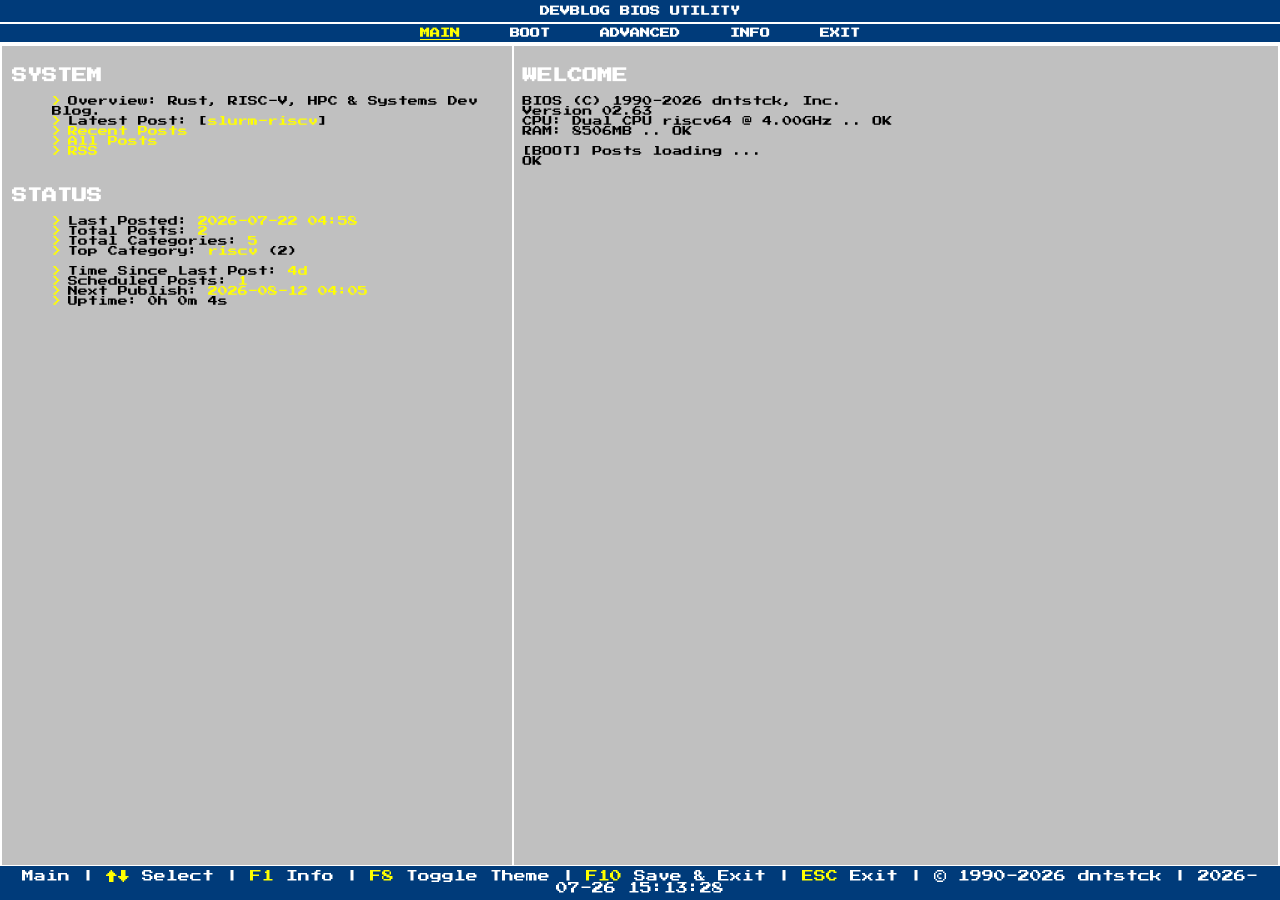
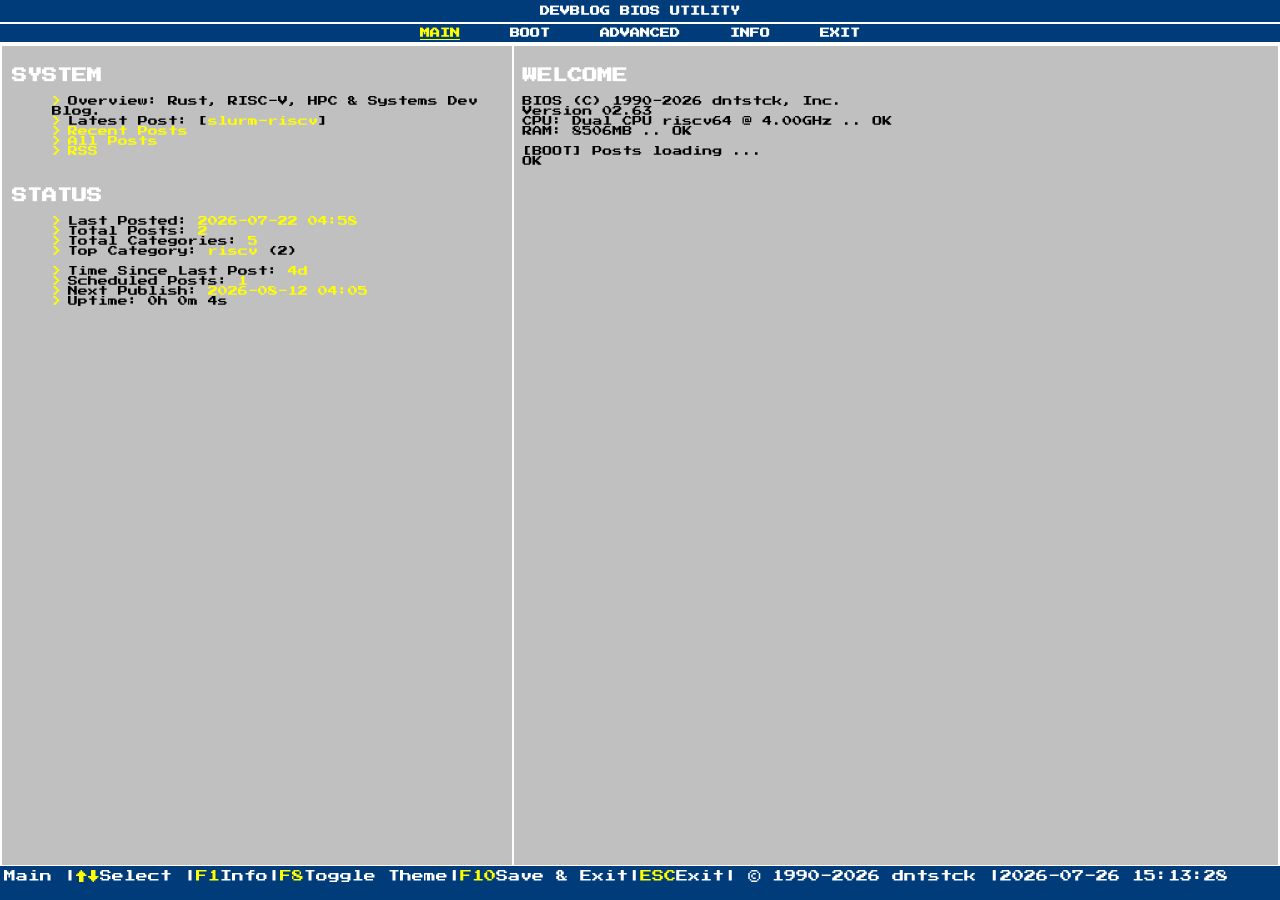
Before and after one commit to dntstck/blog, a Jekyll site: the page built from index.md, in a window 1280 px wide. Built offline with Jekyll 4.4.1, drawn with Linux system fonts in a browser that asks for light colours.

Commit message:
tweak css

```diff
--- a/assets/css/bios.css
+++ b/assets/css/bios.css
@@ -324,15 +324,18 @@
 
 /* status bar fix for mobile */
 
+.statusbar {
+    display: flex;
+    flex-wrap: nowrap;
+    overflow-x: auto;
+    white-space: nowrap;
+}
+
+
 @media (max-width: 600px) {
     .statusbar,
     .theme-dark .statusbar {
-        white-space: nowrap;
-        overflow-x: auto;
-        overflow-y: hidden;
         -webkit-overflow-scrolling: touch;
-        display: block;
-        width: max-content;
     }
 }
 
```
